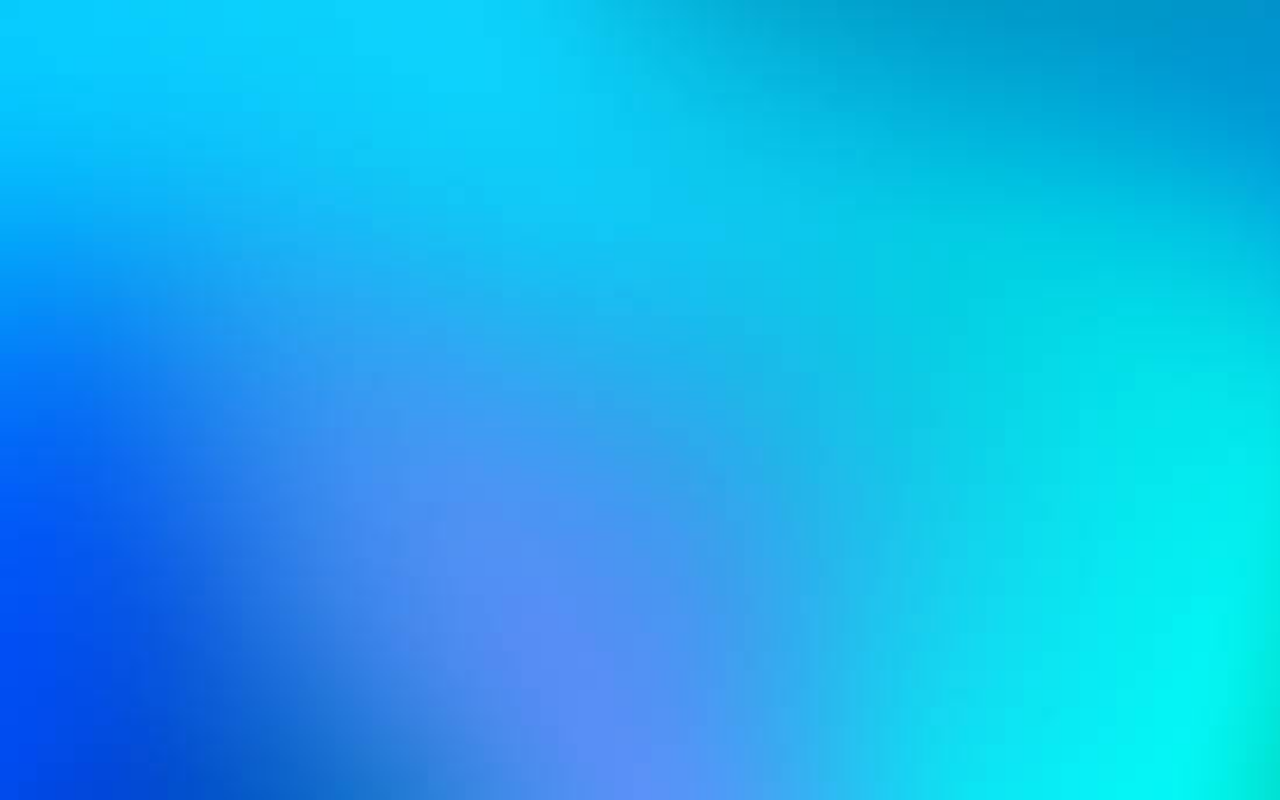
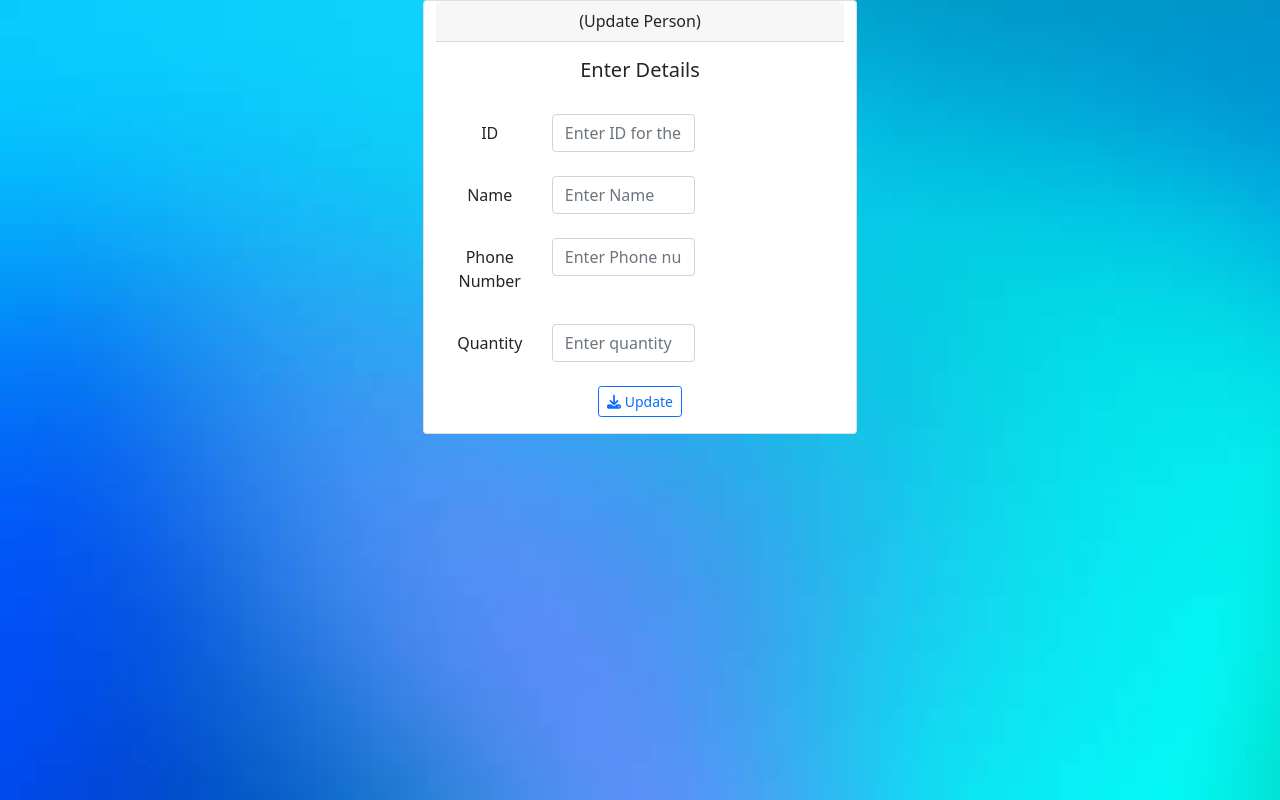
Before and after one commit to Virat18ajith04/Angular_Training, an Angular app: page /edit/1 in a window 1280 px wide. Before the commit this address led to /. Built offline with nearby package versions, Linux system fonts and the light colour scheme; no server answers.

Commit message:
Updated with Edit Option

```diff
--- a/package.json
+++ b/package.json
@@ -18,6 +18,7 @@
     "@angular/platform-browser": "~13.2.0",
     "@angular/platform-browser-dynamic": "~13.2.0",
     "@angular/router": "~13.2.0",
+    "nodemon": "^2.0.15",
     "rxjs": "~7.5.0",
     "tslib": "^2.3.0",
     "zone.js": "~0.11.4"
--- a/src/app/customer/invoice/invoice.component.html
+++ b/src/app/customer/invoice/invoice.component.html
@@ -10,9 +10,9 @@
         <thead>
           <tr>
 
-            <th scope="col">id</th>
-            <th scope="col">name</th>
-            <th scope="col">phone</th>
+            <th scope="col">ID</th>
+            <th scope="col">Name</th>
+            <th scope="col">Phone No</th>
             <th scope="col">Quantity</th>
             <th scope="col"></th>
 
@@ -25,9 +25,14 @@
             <td>{{p.phone}}</td>
             <td>{{p.quantity}}</td>
             <td>
-              <i (click)="deletePerson(p.id)" class="fa fa-trash" ></i>
+
+              <!--<i (click)="deletePerson(p.id)" class="fa fa-trash"></i>
+                &nbsp;
+                <a routerLink="/_customer/edit/{{p.id}}"><i class="fa fa-edit"></i></a> </td>>
+              -->
+              <button (click)="deletePerson(p.id)" class="btn btn-sm btn-outline-danger fa fa-trash"> </button>
               &nbsp;
-            </td>
+              <button routerLink="/_customer/edit/{{p.id}}" class="btn btn-sm btn-outline-primary fa fa-edit"></button>
           </tr>
 
         </tbody>
--- a/src/app/customer/invoice/invoice.component.ts
+++ b/src/app/customer/invoice/invoice.component.ts
@@ -31,6 +31,7 @@ peoples : any;
     this.service.deletePerson(person_id).subscribe(
       (result)=>{
         console.log(result);
+        alert("Person Deleted Succesfull");
         this.ngOnInit();
       }
     )
--- a/src/app/customer/sales-order/sales-order.component.css
+++ b/src/app/customer/sales-order/sales-order.component.css
@@ -0,0 +1,28 @@
+.ng-valid[required], .ng-valid.required  {
+    border-left: 5px solid #42A948; /* green */
+  }
+
+  .ng-invalid:not(form)  {
+    border-left: 5px solid #ff0400; /* red */
+  }
+
+  .alert div {
+    background-color: #fed3d3;
+    color: #820000;
+    padding: 1rem;
+    margin-bottom: 1rem;
+  }
+
+  .form-group {
+    margin-bottom: 1rem;
+  }
+
+  label {
+    display: block;
+    margin-bottom: .5rem;
+  }
+
+  select {
+    width: 100%;
+    padding: .5rem;
+  }
--- a/src/app/customer/sales-order/sales-order.component.html
+++ b/src/app/customer/sales-order/sales-order.component.html
@@ -4,41 +4,71 @@
 <div class="row justify-content-center">
 <div class="card text-center col-sm-4" >
     <div class="card-header">
-      Sales order Page
+      Sales order Page (Add Person)
     </div>
     <div class="card-body">
 
       <h5 class="card-title">Enter Details</h5>
+      <br>
       <div *ngIf="message" class="alert alert-success alert-dismissible fade show" role="alert">
         <strong>Success!</strong> Sales Added
         <button (click)="removeMessage()" type="button" data-bs-dismiss="alert" aria-label="Close">X</button>
     </div>
-      <form [formGroup]="addPerson" (ngSubmit)="SaveData()" >
+      <form [formGroup]="addPerson" (ngSubmit)="SaveData(addPerson)" >
         <div class="form-group row">
           <label for="name" class="col-sm-3 col-form-label">ID</label>
           <div class="col-sm-5">
-            <input type="text"   name="id" class="form-control" placeholder="id" formControlName="id">
+            <input type="text"   name="id" class="form-control" placeholder="Enter ID for the Person" formControlName="id">
+            <small class="form-text text-muted"
+          *ngIf="addPerson.controls['id'].hasError('required') &&  (addPerson.controls['id'].touched)">
+            Please enter ID.!
+        </small>
           </div>
         </div>
         <br>
         <div class="form-group row">
           <label for="name" class="col-sm-3 col-form-label">Name</label>
           <div class="col-sm-5">
-            <input type="text"   name="name" class="form-control"  placeholder="Name" formControlName="name">
+            <input type="text"   name="name" class="form-control"  placeholder="Enter Name" formControlName="name">
+            <small class="form-text text-muted"
+          *ngIf="addPerson.controls['name'].hasError('required') &&  (addPerson.controls['name'].touched)">
+            Please enter Name.!
+        </small>
+        <small class="form-text text-muted"
+        *ngIf="addPerson.controls['name'].touched && addPerson.controls['name'].errors?.['minlength']">
+          Please enter Above 5 characters .!
+        </small>
+        <small class="form-text text-muted"
+        *ngIf="addPerson.controls['name'].touched && addPerson.controls['name'].errors?.['maxlength']">
+          Please enter Below 20 Characters .!
+        </small>
           </div>
         </div>
         <br>
         <div class="form-group row">
           <label for="phone" class="col-sm-3 col-form-label">Phone Number</label>
           <div class="col-sm-5">
-            <input type="text"  name="phone" class="form-control"  placeholder="Phone number" formControlName="phone">
+            <input type="text"  name="phone" class="form-control"  placeholder="Enter Phone number" formControlName="phone">
+            <small class="form-text text-muted"
+          *ngIf="addPerson.controls['phone'].hasError('required') &&  (addPerson.controls['phone'].touched)">
+            Please enter Phone Number.!
+        </small>
+        <small class="form-text text-muted"
+        *ngIf="addPerson.controls['phone'].touched && addPerson.controls['phone'].errors?.['pattern']">
+          Please enter  10 Digit Phone Number .!
+        </small>
           </div>
         </div>
         <br>
         <div class="form-group row">
           <label for="quantity" class="col-sm-3 col-form-label">Quantity</label>
           <div class="col-sm-5">
-            <input type="text"   name="quantity" class="form-control"  placeholder="quantity" formControlName="quantity">
+            <input type="text"   name="quantity" class="form-control"  placeholder="Enter quantity" formControlName="quantity">
+            <small class="form-text text-muted"
+          *ngIf="addPerson.controls['quantity'].hasError('required') &&  (addPerson.controls['quantity'].touched)">
+            Please enter Quantity.!
+        </small>
+
           </div>
         </div>
         <br>
--- /dev/null
+++ b/src/app/editperson/editperson.component.html
@@ -0,0 +1,56 @@
+
+<div class="row justify-content-center">
+<div class="card text-center col-sm-4" >
+    <div class="card-header">
+       (Update Person)
+    </div>
+    <div class="card-body">
+
+      <h5 class="card-title">Enter Details</h5>
+      <br>
+
+      <form [formGroup]="updatePerson" (ngSubmit)="UpdateData()" >
+        <div class="form-group row">
+          <label for="name" class="col-sm-3 col-form-label">ID</label>
+          <div class="col-sm-5">
+            <input type="text"   name="id" class="form-control" placeholder="Enter ID for the Person" formControlName="id">
+
+          </div>
+        </div>
+        <br>
+        <div class="form-group row">
+          <label for="name" class="col-sm-3 col-form-label">Name</label>
+          <div class="col-sm-5">
+            <input type="text"   name="name" class="form-control"  placeholder="Enter Name" formControlName="name">
+
+          </div>
+        </div>
+        <br>
+        <div class="form-group row">
+          <label for="phone" class="col-sm-3 col-form-label">Phone Number</label>
+          <div class="col-sm-5">
+            <input type="text"  name="phone" class="form-control"  placeholder="Enter Phone number" formControlName="phone">
+
+          </div>
+        </div>
+        <br>
+        <div class="form-group row">
+          <label for="quantity" class="col-sm-3 col-form-label">Quantity</label>
+          <div class="col-sm-5">
+            <input type="text"   name="quantity" class="form-control"  placeholder="Enter quantity" formControlName="quantity">
+
+
+          </div>
+        </div>
+        <br>
+       <!-- <button  class="btn btn-outline-primary fa fa-download">Submit</button>-->
+        <button  type="submit" class="btn btn-sm btn-outline-primary">
+          <i class="fa fa-download"></i>
+          Update
+        </button>
+      </form>
+
+    </div>
+
+  </div>
+</div>
--- a/src/app/header/header.component.html
+++ b/src/app/header/header.component.html
@@ -20,13 +20,13 @@
       <div class="offcanvas-body">
         <ul class="navbar-nav justify-content-end flex-grow-1 pe-3">
           <li class="nav-item">
-            <a class="nav-link active" aria-current="page" [routerLink]="['/_customer/dashboard']">Dashboard (Edit Details)</a>
+            <a class="nav-link active" aria-current="page" [routerLink]="['/_customer/dashboard']">Dashboard </a>
           </li>
           <li class="nav-item">
             <a class="nav-link" [routerLink]="['/_customer/invoice']">Invoice (List Details)</a>
           </li>
           <li class="nav-item">
-            <a class="nav-link" [routerLink]="['/_customer/salesorder']">Sales Order (ADD Details)</a>
+            <a class="nav-link" [routerLink]="['/_customer/salesorder']">Sales Order (Add Details)</a>
           </li>
         </ul>
       </div>
--- a/src/app/servics/apiservice.service.ts
+++ b/src/app/servics/apiservice.service.ts
@@ -32,4 +32,10 @@ export class ApiserviceService {
   {
     return this.http.delete( `${this.url}/${id}` );
   }
+  getPersonById( id: number ) {
+    return this.http.get( `${this.url}/${id}` );
+  }
+  updatePersonData( id: number, data: any ) {
+    return this.http.put( `${this.url}/${id}`, data );
+  }
 }
```
Also changed, not shown: src/app/customer/customer.module.ts (+8 -2 lines), src/app/customer/sales-order/sales-order.component.ts (+28 -18 lines), src/app/editperson/editperson.component.ts (added, +47 -0 lines), src/app/editperson/editperson.component.css (added), 2 other files (tests, documents, lock files or other folders).
